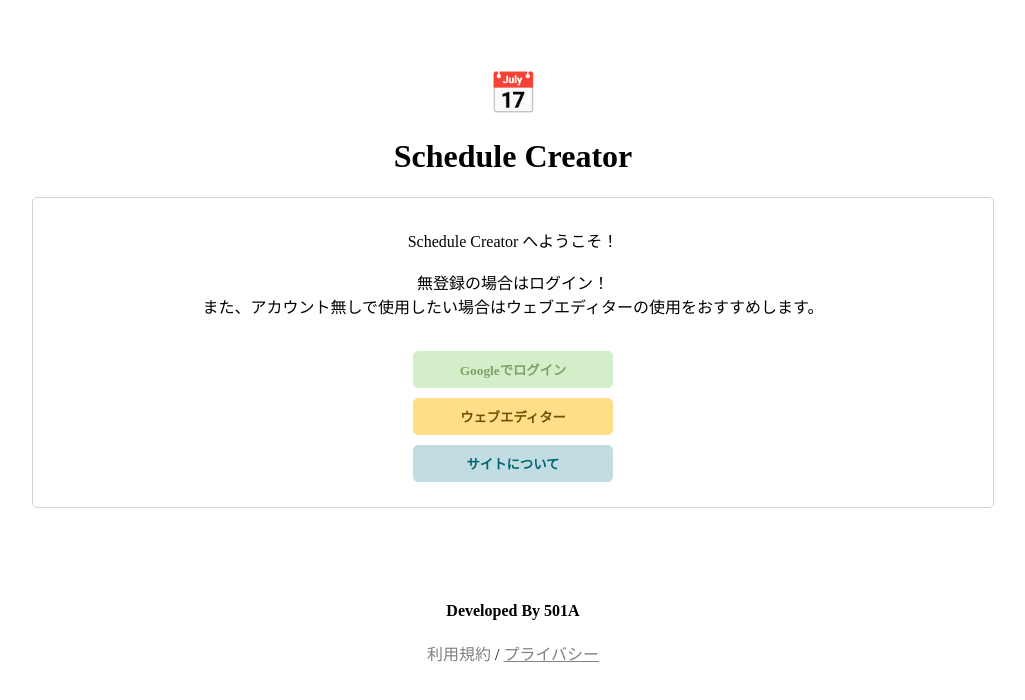
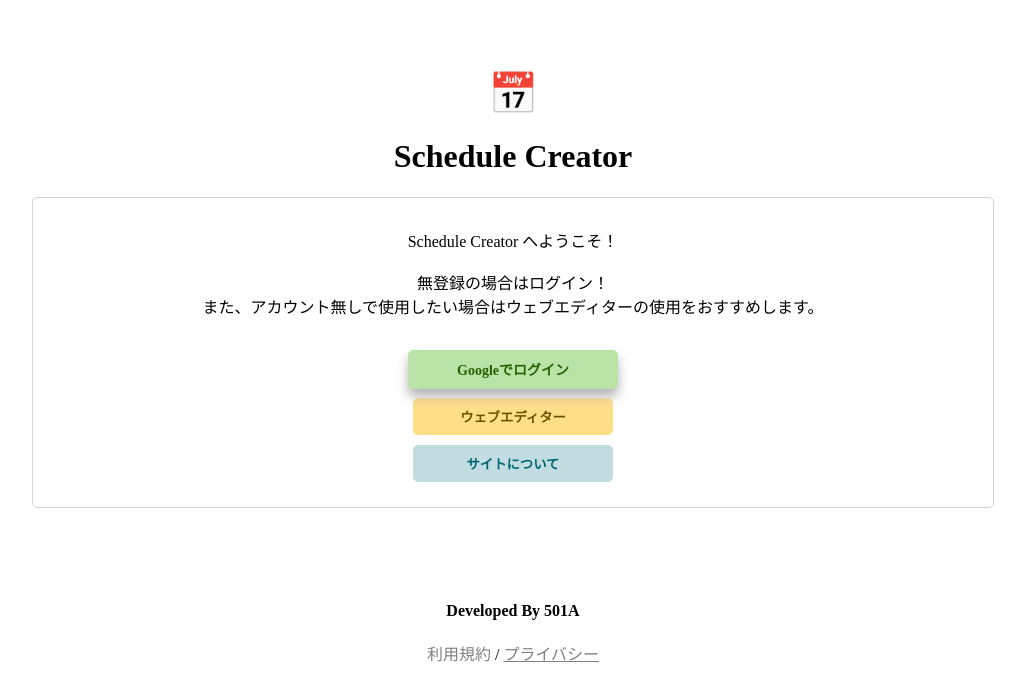
Before and after one commit to 501A-Designs/DEIZU, a React (Create React App) app: page / in a window 1280 px wide. In both pictures the pointer is over the button "Googleでログイン". Shown: the top 700 px of the page, without its empty margins (127-1152 px from the left). Built offline with nearby package versions, Linux system fonts and the light colour scheme; no server answers; a web font is replaced by a local one.

Commit message:
fixed disappearing button issue

```diff
--- a/src/App.css
+++ b/src/App.css
@@ -77,7 +77,10 @@
 }
 
 .standardBtn:hover {
-  opacity: 60%;
+  -webkit-box-shadow: 0px 7px 10px #b3b3b3;
+          box-shadow: 0px 7px 10px #b3b3b3;
+  -webkit-transform: scale3d(1.05, 1.05, 1.05);
+          transform: scale3d(1.05, 1.05, 1.05);
 }
 
 .alignItems {
@@ -139,6 +142,13 @@
   height: 100%;
   -webkit-transition: 0.5s;
   transition: 0.5s;
+}
+
+.scheduleGrid .cell:hover {
+  -webkit-box-shadow: 0px 7px 10px #b3b3b3;
+          box-shadow: 0px 7px 10px #b3b3b3;
+  -webkit-transform: scale3d(1.05, 1.05, 1.05);
+          transform: scale3d(1.05, 1.05, 1.05);
 }
 
 .scheduleGrid .cell h2 {
--- a/src/App.scss
+++ b/src/App.scss
@@ -9,8 +9,6 @@
 $miniBtnPadding: 0.5em 1em 0.5em 1em;
 $padding: 15px;
 $margin: 15px;
-
-$opacity: 60%;
 
 $veryLightGrey: rgb(243, 243, 243);
 $lightGrey: rgb(226, 226, 226);
@@ -26,6 +24,8 @@
 
 $lightBoxShadow: 0px 5px 10px lightgray;
 $heavyBoxShadow: 0px 7px 10px rgb(179, 179, 179);
+
+$scale: scale3d(1.05, 1.05, 1.05);
 
 $transitionSpeed: 0.5s;
 
@@ -95,7 +95,8 @@
 	transition: $transitionSpeed;
 
 	&:hover {
-		opacity: $opacity;
+		box-shadow: $heavyBoxShadow;
+		transform: $scale;
 	}
 }
 .alignItems {
@@ -139,6 +140,11 @@
 		line-height: 27px;
 		height: 100%;
 		transition: $transitionSpeed;
+
+		&:hover {
+			box-shadow: $heavyBoxShadow;
+			transform: $scale;
+		}
 
 		h2 {
 			margin: 0;
--- a/src/LoginEditor.js
+++ b/src/LoginEditor.js
@@ -51,9 +51,8 @@
                 }
               }
             >
-              スクショモード
+              📱 スクショモード
             </button>
-            <SignOut />
             <button
               className="standardBtn blueBtn"
               formTarget="_blank"
@@ -62,8 +61,9 @@
                 window.location.href='https://www.notion.so/Schedule-Creator-687747c356924e13ad96b981161d3cd3';
               }}
             >
-              サイトについて
+              📆 サイトについて
             </button>
+            <SignOut />
           </div>
         </section>
         <div
```
Also changed, not shown: 1 other file (tests, documents, lock files or other folders).
